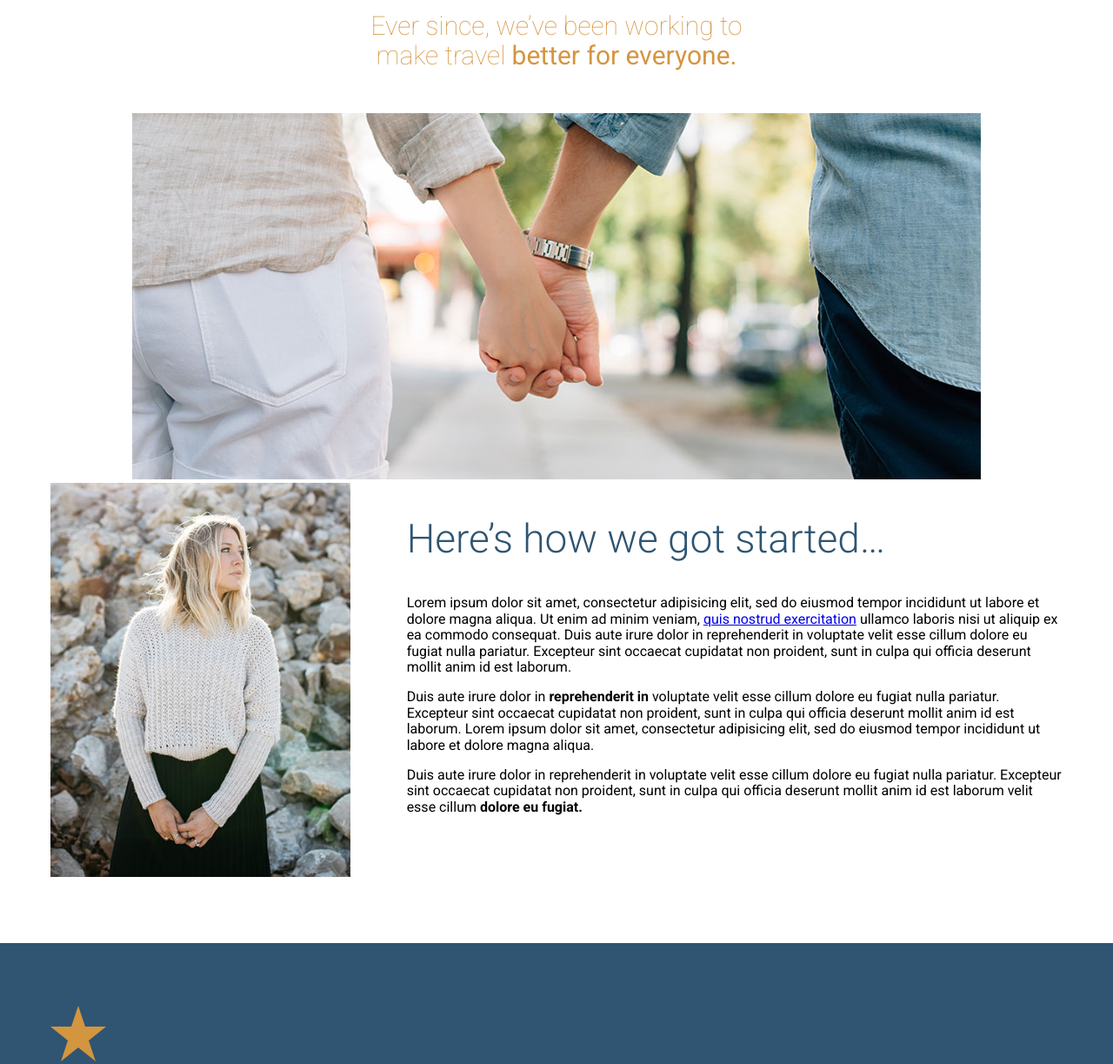
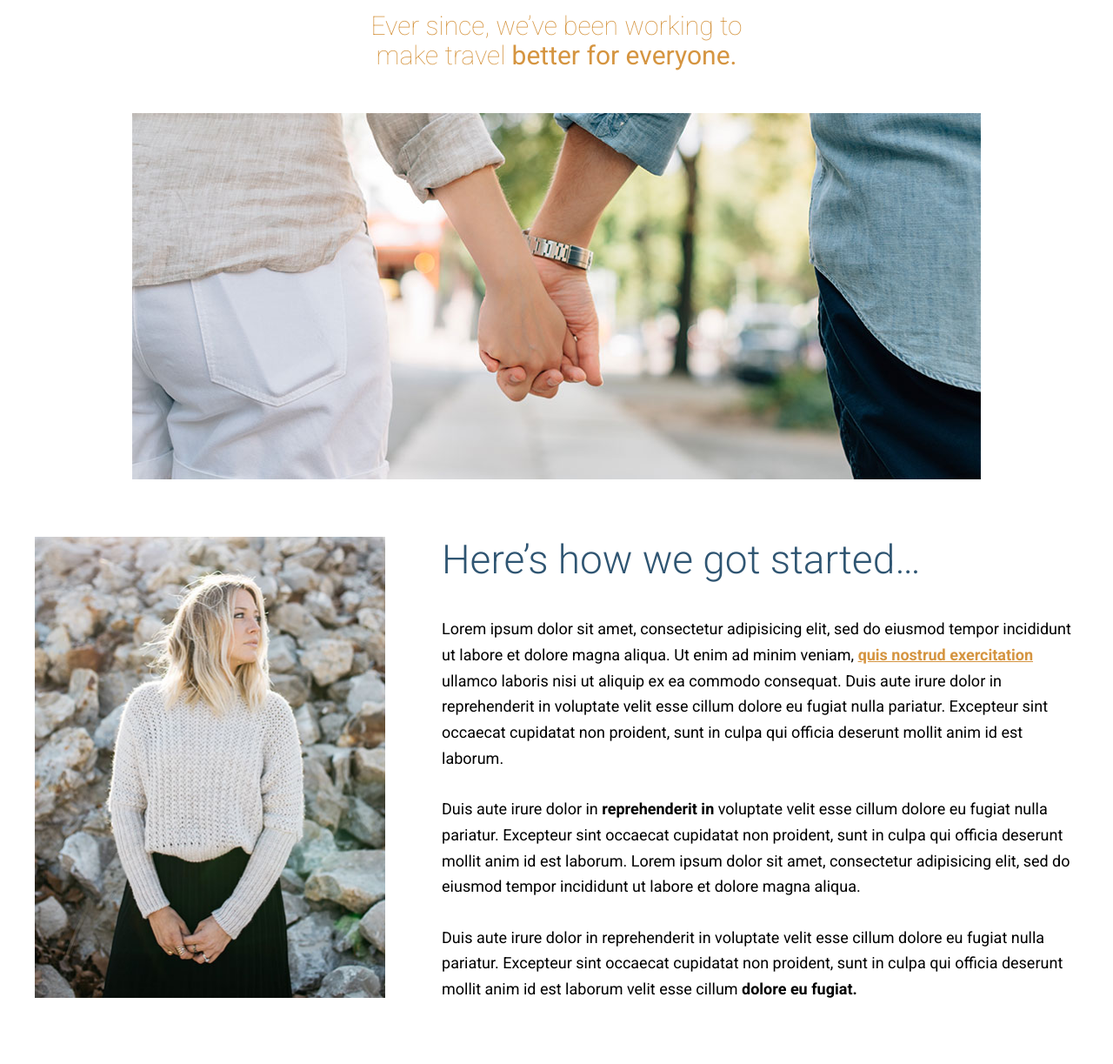
Before and after one commit to eroltutumlu/travelsite, a website: page app/index.html in a window 1280 px wide. Shown: the part 960-2183 px from the top of the page at 87% size. Drawn offline with Linux system fonts and the light colour scheme.

Commit message:
Completed large hero block and intro content block

```diff
--- a/app/assets/styles/base/_global.css
+++ b/app/assets/styles/base/_global.css
@@ -10,3 +10,7 @@ img {
 * {
     box-sizing: border-box;
 }
+
+a {
+    color: $mainOrange;
+}
--- /dev/null
+++ b/app/assets/styles/modules/_generic-content-container.css
@@ -0,0 +1,14 @@
+.generic-content-container {
+    p {
+        line-height: 1.65;
+        margin: 1.8rem 0;
+
+        @mixin atSmall {
+            font-size: 1.125rem;
+        }
+    }
+
+    p a {
+        font-weight: 700;
+    }
+}
--- a/app/assets/styles/modules/_headline.css
+++ b/app/assets/styles/modules/_headline.css
@@ -28,6 +28,14 @@
         }
     }
 
+    &--no-t-margin {
+        margin-top: 2rem;
+
+        @mixin atSmall {
+            margin-top: 0;
+        }
+    }
+
     &--narrow {
         max-width: 500px;
         margin-left: auto;
--- a/app/assets/styles/modules/_wrapper.css
+++ b/app/assets/styles/modules/_wrapper.css
@@ -4,11 +4,19 @@
     padding-right: 18px;
     margin-left: auto;
     margin-right: auto;
-    max-width: 1200px;
+    max-width: 1236px;
     overflow: hidden;
 
     &--medium {
         max-width: 976px;
+    }
+
+    &--b-margin {
+        margin-bottom: 1rem;
+        @mixin atSmall {
+            margin-bottom: 3.875rem;
+        }
+
     }
 
     .wrapper {
--- a/app/assets/styles/styles.css
+++ b/app/assets/styles/styles.css
@@ -1,10 +1,11 @@
 @import "normalize.css";
-@import "base/_global";
 @import "base/_variables";
 @import "base/_mixins";
+@import "base/_global";
 @import "modules/_large-hero";
 @import "modules/_btn";
 @import "modules/_wrapper";
 @import "modules/_page-section";
 @import "modules/_headline";
 @import "modules/_row";
+@import "modules/_generic-content-container"
--- a/app/index.html
+++ b/app/index.html
@@ -44,19 +44,26 @@
     <div class="wrapper">
         <h2 class="headline headline--centered headline--light headline--b-margin-small">The first trip we planned <strong>was our own.</strong></h2>
         <h3 class="headline headline--centered headline--orange headline--small headline--narrow headline--light headline--b-margin-large">Ever since, we&rsquo;ve been working to make travel <strong>better for everyone.</strong></h3>
-        <div class="wrapper wrapper--medium">
-            <img src="assets/images/first-trip.jpg" alt="Couple walking down a street.">
+        <div class="wrapper wrapper--medium wrapper--b-margin">
+            <img sizes="(min-width: 970px) 976px, 100vw" srcset="assets/images/first-trip-low-res.jpg 565w, assets/images/first-trip.jpg 976w, assets/images/first-trip-hi-dpi.jpg 1952w" alt="Couple walking down a street.">
         </div>
 
         <div class="row row--gutters">
-          <div class="row__medium-4">
-              <img src="assets/images/our-start.jpg" alt="Our founder, Jane Doe">
+          <div class="row__medium-4 row__medium-4--larger">
+              <picture>
+                <source sizes="404px" srcset="assets/images/our-start.jpg 404w, assets/images/our-start-hi-dpi.jpg 808w" media="(min-width:1024px)">
+                <source sizes="320px" srcset="assets/images/our-start-portrait.jpg 382w, assets/images/our-start-portrait-hi-dpi.jpg 764w" media="(min-width:800px)">
+                <img srcset="assets/images/our-start-landscape.jpg 800w, assets/images/our-start-landscape-hi-dpi.jpg 1600w" alt="Our founder">
+              </picture>
+
           </div>
-          <div class="row__medium-8">
-            <h2 class="headline">Here&rsquo;s how we got started&hellip;</h2>
-            <p>Lorem ipsum dolor sit amet, consectetur adipisicing elit, sed do eiusmod tempor incididunt ut labore et dolore magna aliqua. Ut enim ad minim veniam, <a href="#">quis nostrud exercitation</a> ullamco laboris nisi ut aliquip ex ea commodo consequat. Duis aute irure dolor in reprehenderit in voluptate velit esse cillum dolore eu fugiat nulla pariatur. Excepteur sint occaecat cupidatat non proident, sunt in culpa qui officia deserunt mollit anim id est laborum.</p>
-            <p>Duis aute irure dolor in <strong>reprehenderit in</strong> voluptate velit esse cillum dolore eu fugiat nulla pariatur. Excepteur sint occaecat cupidatat non proident, sunt in culpa qui officia deserunt mollit anim id est laborum. Lorem ipsum dolor sit amet, consectetur adipisicing elit, sed do eiusmod tempor incididunt ut labore et dolore magna aliqua.</p>
-            <p>Duis aute irure dolor in reprehenderit in voluptate velit esse cillum dolore eu fugiat nulla pariatur. Excepteur sint occaecat cupidatat non proident, sunt in culpa qui officia deserunt mollit anim id est laborum velit esse cillum <strong>dolore eu fugiat.</strong></p>
+          <div class="row__medium-8 row__medium-8--smaller">
+            <div class="generic-content-container">
+              <h2 class="headline headline--no-t-margin">Here&rsquo;s how we got started&hellip;</h2>
+              <p>Lorem ipsum dolor sit amet, consectetur adipisicing elit, sed do eiusmod tempor incididunt ut labore et dolore magna aliqua. Ut enim ad minim veniam, <a href="#">quis nostrud exercitation</a> ullamco laboris nisi ut aliquip ex ea commodo consequat. Duis aute irure dolor in reprehenderit in voluptate velit esse cillum dolore eu fugiat nulla pariatur. Excepteur sint occaecat cupidatat non proident, sunt in culpa qui officia deserunt mollit anim id est laborum.</p>
+              <p>Duis aute irure dolor in <strong>reprehenderit in</strong> voluptate velit esse cillum dolore eu fugiat nulla pariatur. Excepteur sint occaecat cupidatat non proident, sunt in culpa qui officia deserunt mollit anim id est laborum. Lorem ipsum dolor sit amet, consectetur adipisicing elit, sed do eiusmod tempor incididunt ut labore et dolore magna aliqua.</p>
+              <p>Duis aute irure dolor in reprehenderit in voluptate velit esse cillum dolore eu fugiat nulla pariatur. Excepteur sint occaecat cupidatat non proident, sunt in culpa qui officia deserunt mollit anim id est laborum velit esse cillum <strong>dolore eu fugiat.</strong></p>
+            </div>
           </div>
          </div>
     </div>
--- a/app/temp/styles/styles.css
+++ b/app/temp/styles/styles.css
@@ -464,6 +464,10 @@ img {
             box-sizing: border-box;
 }
 
+a {
+    color: #d59541;
+}
+
 .large-hero {
     position: relative;
     border-bottom: 10px solid #2f5572;
@@ -582,7 +586,7 @@ img {
     padding-right: 18px;
     margin-left: auto;
     margin-right: auto;
-    max-width: 1200px;
+    max-width: 1236px;
     overflow: hidden;
 
 }
@@ -590,6 +594,18 @@ img {
 .wrapper--medium {
         max-width: 976px;
     }
+
+.wrapper--b-margin {
+        margin-bottom: 1rem;
+
+    }
+
+@media (min-width: 530px){
+
+.wrapper--b-margin {
+            margin-bottom: 3.875rem
+
+    }}
 
 .wrapper .wrapper {
         padding-left: 0;
@@ -647,6 +663,16 @@ img {
             font-size: 1.875rem
     }}
 
+.headline--no-t-margin {
+        margin-top: 2rem;
+    }
+
+@media (min-width: 530px){
+
+.headline--no-t-margin {
+            margin-top: 0
+    }}
+
 .headline--narrow {
         max-width: 500px;
         margin-left: auto;
@@ -681,7 +707,31 @@ img {
             width: 33.33%;
         }
 
+        .row__medium-4--larger {
+            width: 37%;
+        }
+
         .row__medium-8 {
             float: left;
             width: 66.66%;
+        }
+
+
+        .row__medium-8--smaller {
+            width: 63%;
         }}
+
+.generic-content-container p {
+        line-height: 1.65;
+        margin: 1.8rem 0;
+    }
+
+@media (min-width: 530px){
+
+.generic-content-container p {
+            font-size: 1.125rem
+    }}
+
+.generic-content-container p a {
+        font-weight: 700;
+    }
```
Also changed, not shown: app/assets/styles/modules/_row.css (+10 -0 lines).
